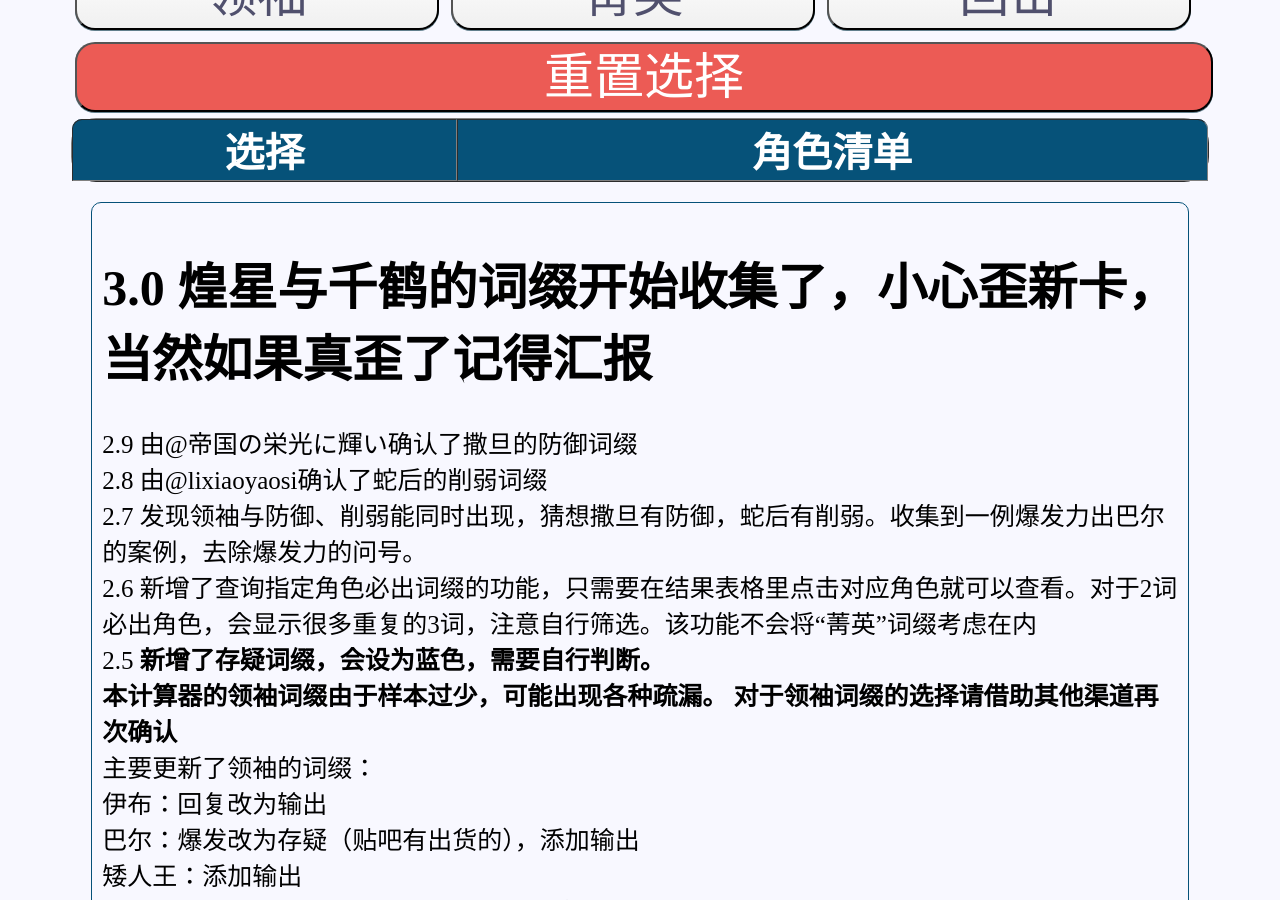
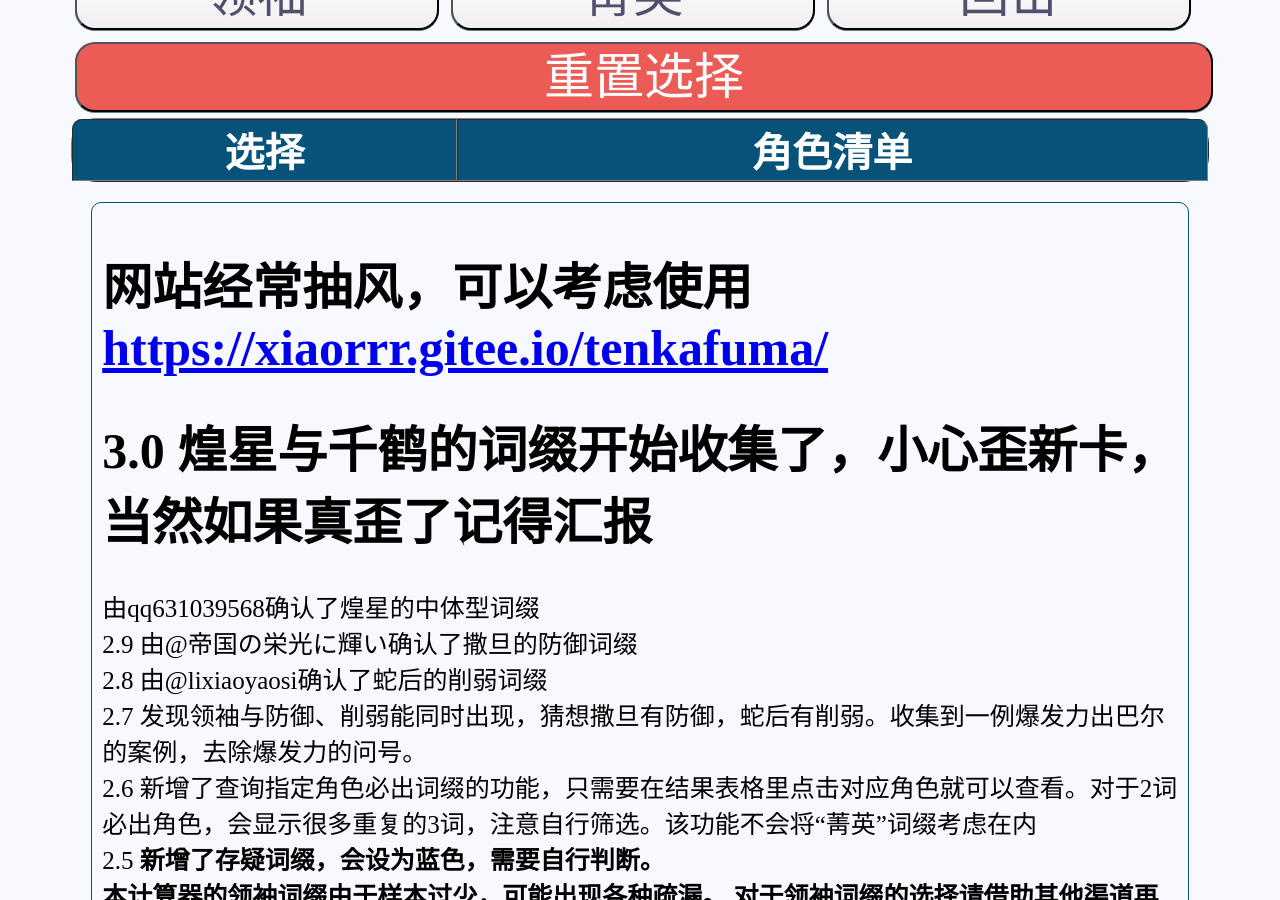
Before and after one commit to RShock/RShock.github.io, a Jekyll site: the page index.html, which Jekyll copies as it is, in a window 1280 px wide and 900 px high, scrolled down 1002 px. Built offline with Jekyll 4.4.1, drawn with Linux system fonts in a browser that asks for light colours; comment, search, counter and statistics services are not loaded.

Commit message:
Update index.html

```diff
--- a/index.html
+++ b/index.html
@@ -404,7 +404,9 @@
     </table>
 
     <div id="foobar">
+      <h1>网站经常抽风，可以考虑使用  <a href="https://xiaorrr.gitee.io/tenkafuma/">https://xiaorrr.gitee.io/tenkafuma/</a> </h1>
       <h1><b>3.0 煌星与千鹤的词缀开始收集了，小心歪新卡，当然如果真歪了记得汇报</b></br></h1>
+      由qq631039568确认了煌星的中体型词缀</br>
       2.9 由@帝国の栄光に輝い确认了撒旦的防御词缀</br>
       2.8 由@lixiaoyaosi确认了蛇后的削弱词缀</br>
       2.7 发现领袖与防御、削弱能同时出现，猜想撒旦有防御，蛇后有削弱。收集到一例爆发力出巴尔的案例，去除爆发力的问号。</br>
```
Also changed, not shown: other parts of index.html (+1 -1 lines).
